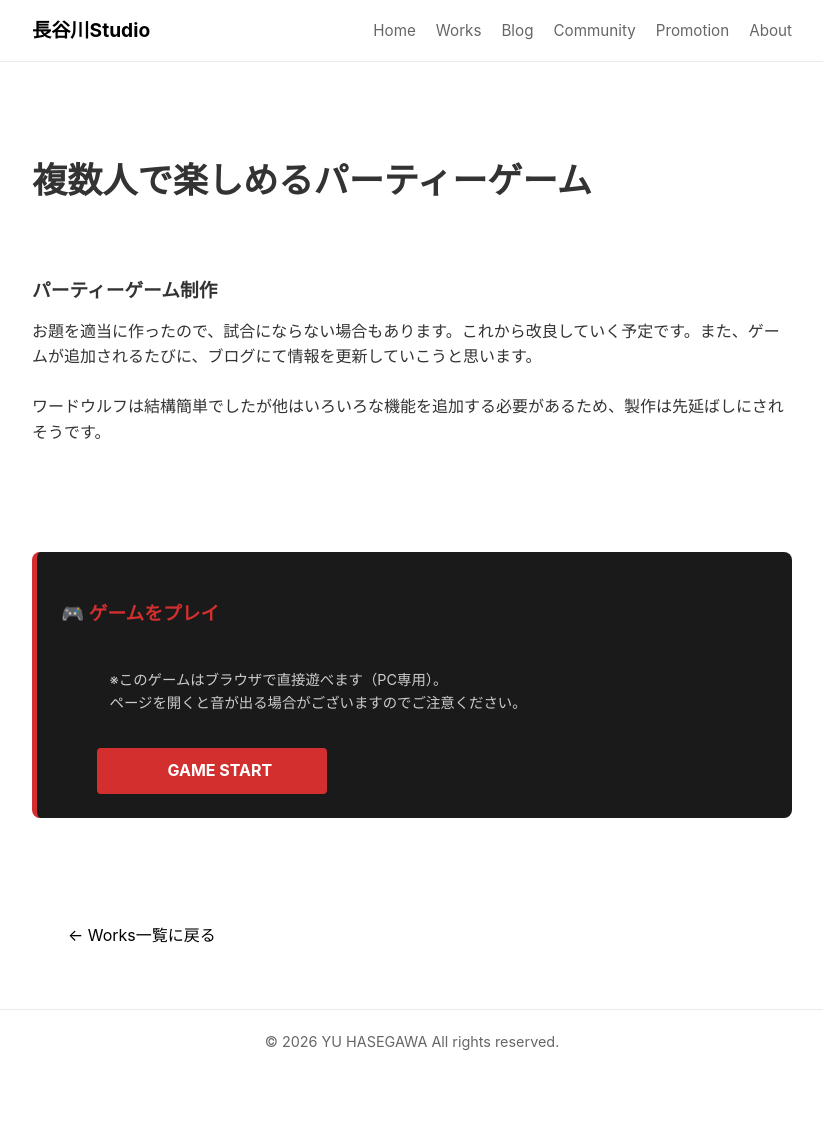
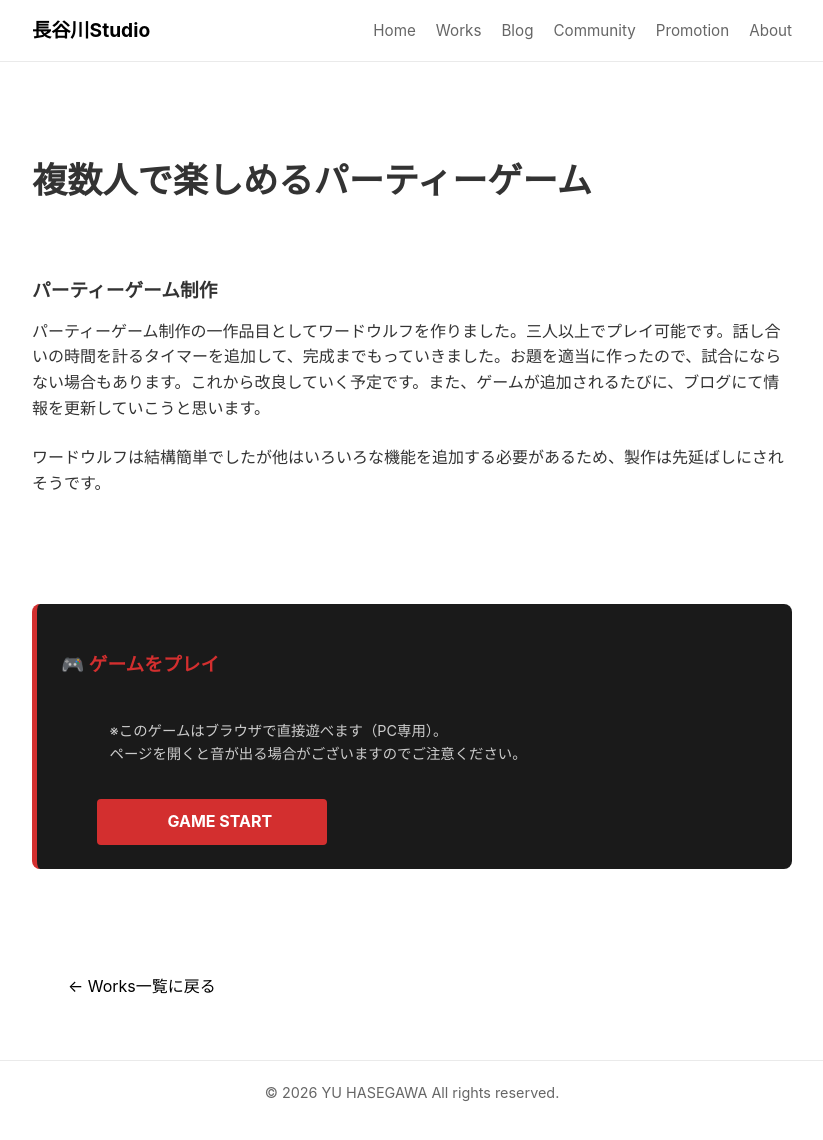
Before and after one commit to woody-510/homepage, a Jekyll site: the page built from _works/word_wolf.md, in a window 1280 px wide and 1148 px high. Shown: the top 1140 px of the window, without its empty margins (228-1051 px from the left). Built offline with Jekyll 4.4.1, drawn with Linux system fonts in a browser that asks for light colours.

Commit message:
Update word_wolf.md

```diff
--- a/_works/word_wolf.md
+++ b/_works/word_wolf.md
@@ -10,7 +10,6 @@ play_url: "https://woody-510.github.io/wolf/" # 【編集】ゲームのプレ
 Markdown記法が使えます。不要なブロックは丸ごと削除してご使用ください。
 -->
 ### パーティーゲーム制作
-
-お題を適当に作ったので、試合にならない場合もあります。これから改良していく予定です。また、ゲームが追加されるたびに、ブログにて情報を更新していこうと思います。
+パーティーゲーム制作の一作品目としてワードウルフを作りました。三人以上でプレイ可能です。話し合いの時間を計るタイマーを追加して、完成までもっていきました。お題を適当に作ったので、試合にならない場合もあります。これから改良していく予定です。また、ゲームが追加されるたびに、ブログにて情報を更新していこうと思います。
 
 ワードウルフは結構簡単でしたが他はいろいろな機能を追加する必要があるため、製作は先延ばしにされそうです。
```
